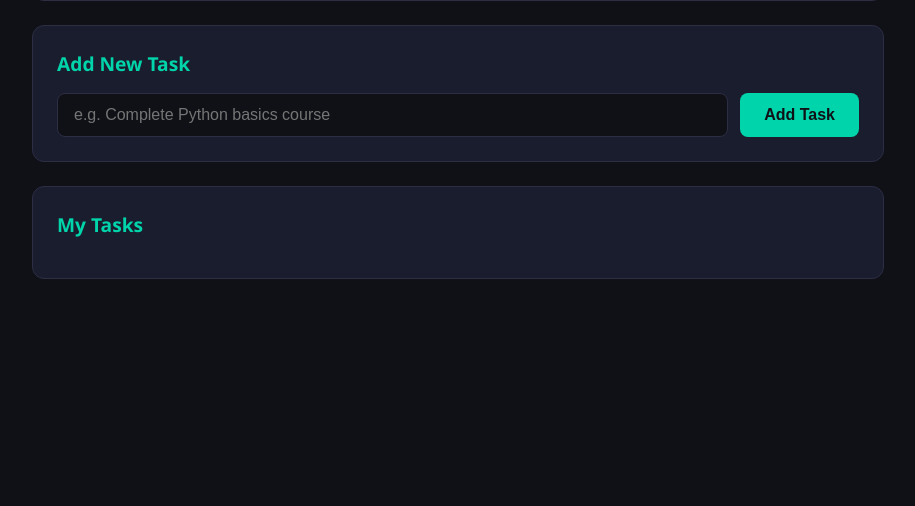
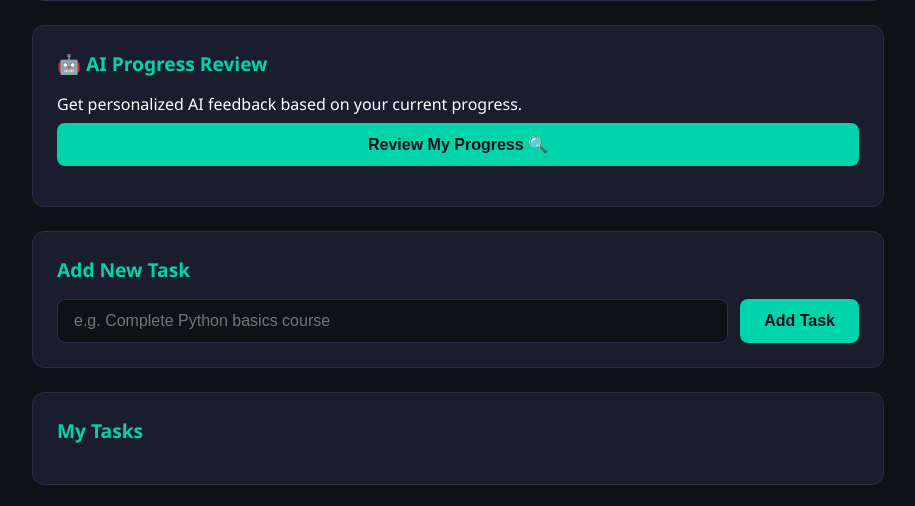
Before and after one commit to dhirajpawar-dev/ai-career-assistant, a FastAPI app: template templates/progress.html in a window 1280 px wide. Shown: the part 294-800 px from the top of the page, without its empty margins (182-1097 px from the left). Run offline with FastAPI, Linux system fonts and the light colour scheme; the template is opened without the code that fills it, so the values that code supplies are empty.

Commit message:
Add AI progress review feature

```diff
--- a/templates/progress.html
+++ b/templates/progress.html
@@ -32,6 +32,15 @@
         </div>
 
         <div class="card">
+            <h2>🤖 AI Progress Review</h2>
+            <p>Get personalized AI feedback based on your current progress.</p>
+            <button class="btn-primary" onclick="reviewProgress()" style="margin-top:0.5rem">
+                Review My Progress 🔍
+            </button>
+            <div id="review-result" style="margin-top:1rem"></div>
+        </div>
+
+        <div class="card">
             <h2>Add New Task</h2>
             <div class="task-input-row">
                 <input type="text" id="new-task" placeholder="e.g. Complete Python basics course">
@@ -56,6 +65,29 @@
     </div>
 
     <script>
+        async function reviewProgress() {
+            const btn = event.target;
+            btn.textContent = 'Analyzing... ⏳';
+            btn.disabled = true;
+
+            const response = await fetch('/review-progress', {
+                method: 'POST',
+                headers: {'Content-Type': 'application/json'},
+                body: JSON.stringify({})
+            });
+
+            const data = await response.json();
+
+            document.getElementById('review-result').innerHTML = `
+                <div style="background:#0f1117;border-radius:8px;padding:1rem;border:1px solid #00d4aa;margin-top:0.5rem">
+                    <p style="white-space:pre-wrap;color:#ccc;line-height:1.7">${data.review}</p>
+                </div>
+            `;
+
+            btn.textContent = 'Review My Progress 🔍';
+            btn.disabled = false;
+        }
+
         async function addTask() {
             const task = document.getElementById('new-task').value;
             if (!task) return;
```
